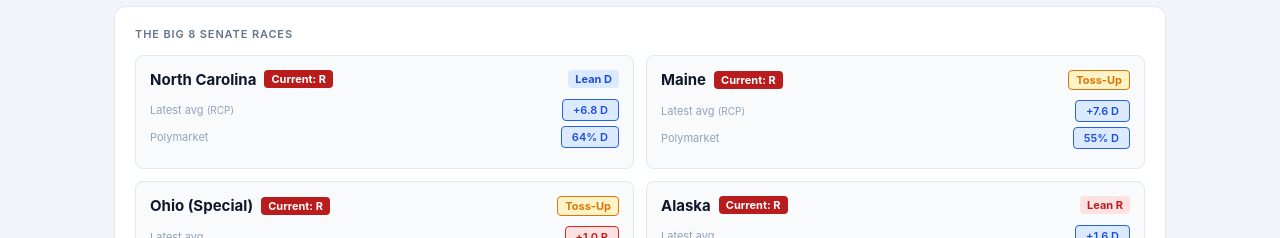
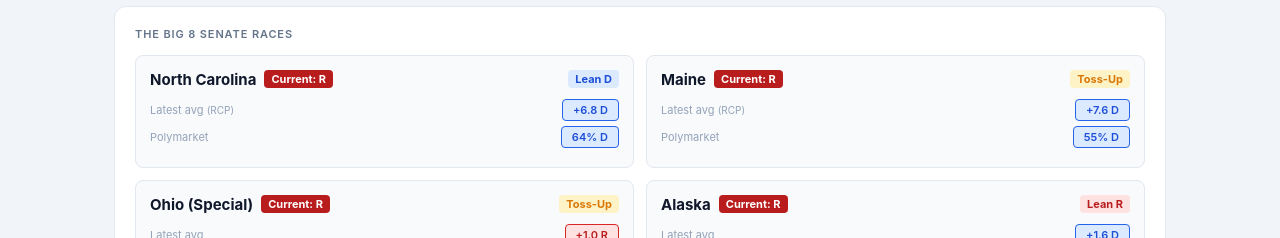
Before and after one commit to hshapol/midtrack, a website: page index.html in a window 1280 px wide. Shown: the part 562-800 px from the top of the page. Drawn offline with nearby package versions, Linux system fonts and the light colour scheme.

Commit message:
Update index.html

```diff
--- a/index.html
+++ b/index.html
@@ -39,7 +39,7 @@
     .dem-color { color: var(--dem); } .rep-color { color: var(--rep); } .tossup-color { color: var(--tossup); }
     .badge { display: inline-block; font-size: 11px; font-weight: 700; padding: 2px 7px; border-radius: 4px; }
     .badge-d { background: #1d4ed8; color: white; } .badge-r { background: #b91c1c; color: white; }
-    .badge-tossup { background: var(--tossup-bg); color: var(--tossup); border: 1px solid var(--tossup); }
+    .badge-tossup { background: var(--tossup-bg); color: var(--tossup); }
     .badge-lean-d { background: #dbeafe; color: #1d4ed8; }
     .badge-lean-r { background: #fee2e2; color: #b91c1c; }
     .badge-likely-d { background: #bfdbfe; color: #1e40af; }
```
